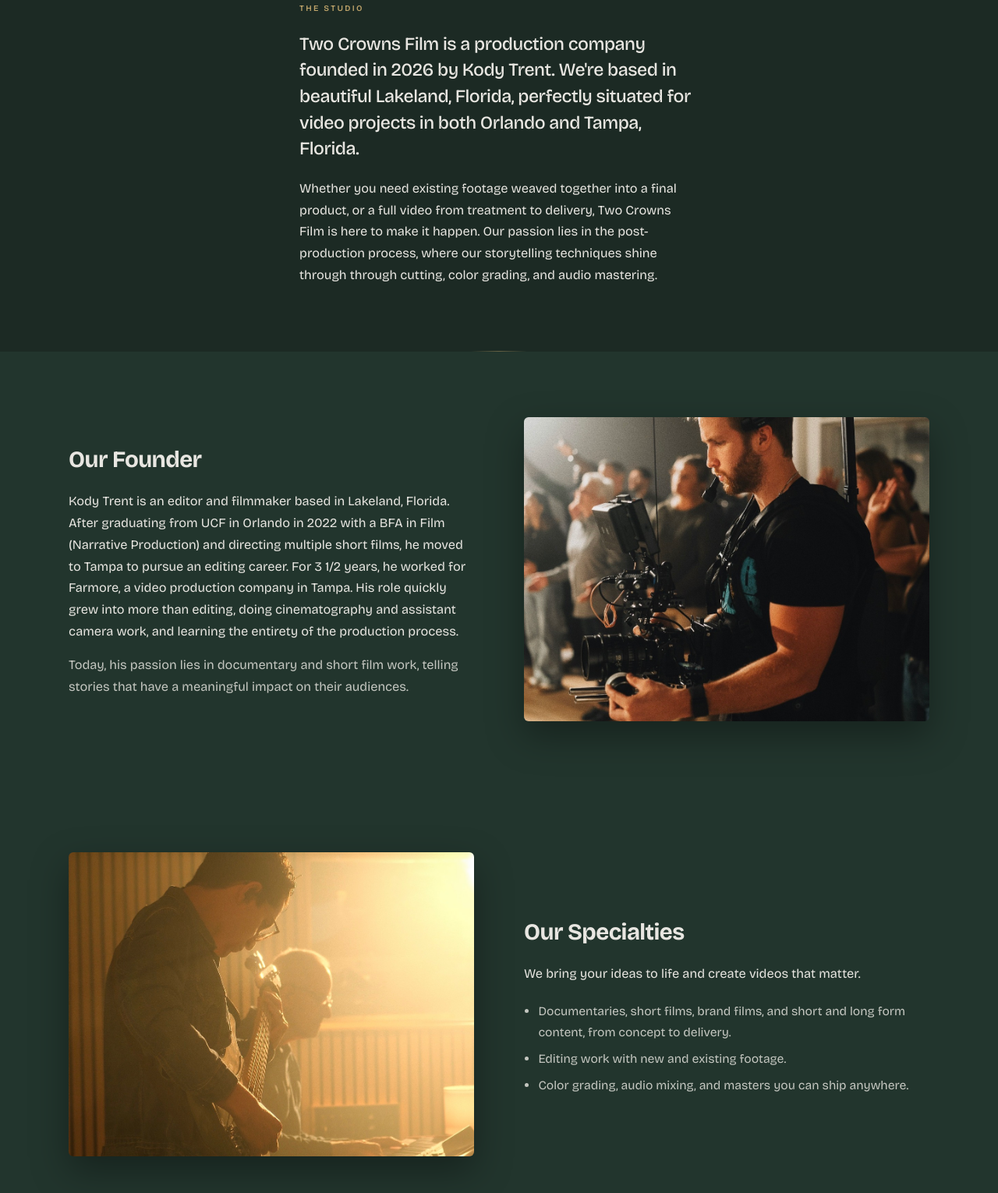
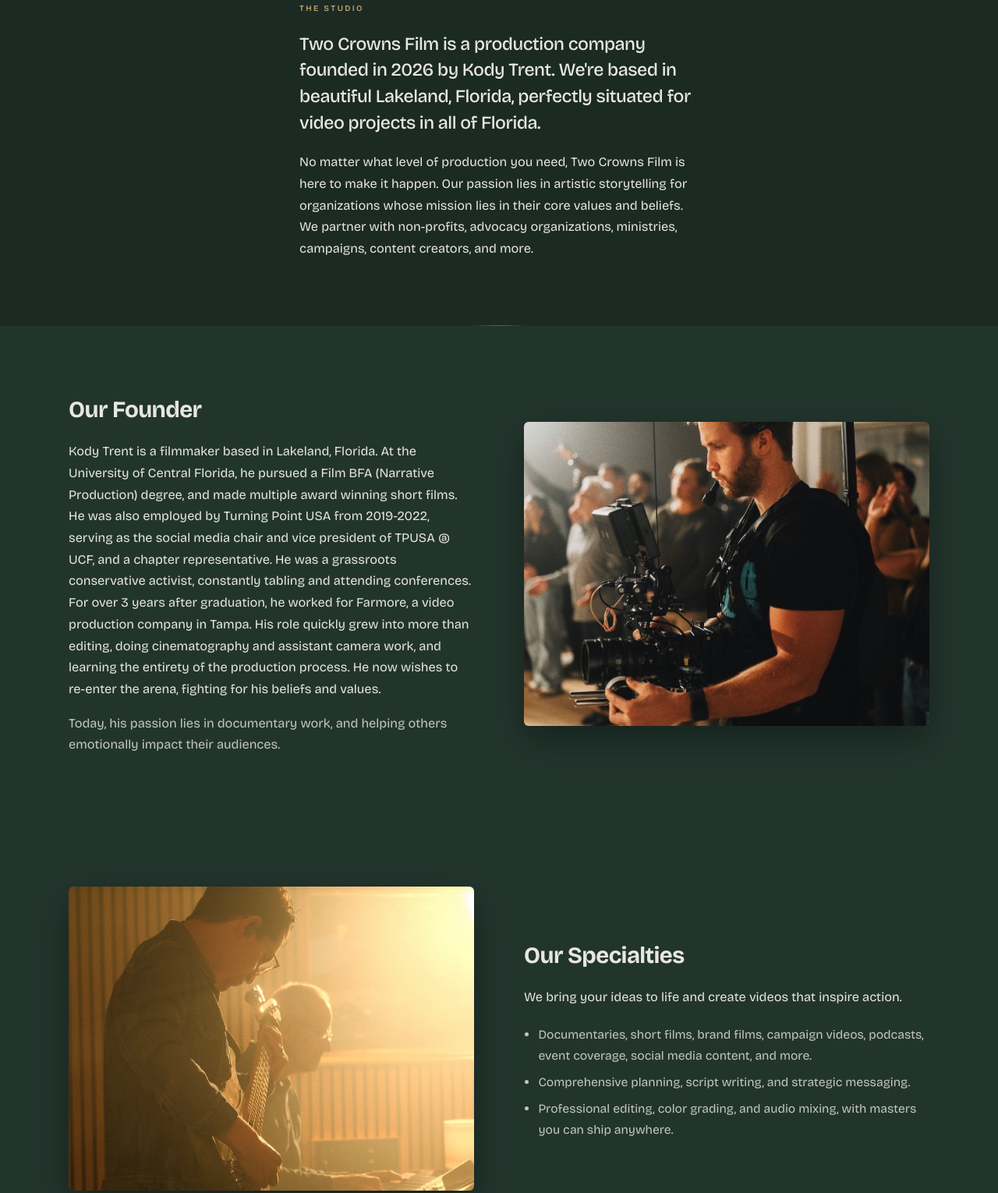
Before and after one commit to Kody2C/twocrownsfilm-website, a website built with Vite: page about/index.html in a window 1280 px wide. Shown: the part 657-2187 px from the top of the page at 78% size. Built offline with nearby package versions, Linux system fonts and the light colour scheme; no server answers.

Commit message:
Revise company description in about page
Updated the description of the company to emphasize its focus on helping mission-driven organizations tell cinematic stories.

```diff
--- a/about/index.html
+++ b/about/index.html
@@ -4,7 +4,7 @@
   <meta charset="UTF-8" />
   <meta name="viewport" content="width=device-width, initial-scale=1.0" />
   <title>About — Two Crowns Film</title>
-  <meta name="description" content="Learn about Two Crowns Film — private film and video production with a story-first approach." />
+  <meta name="description" content="Learn about Two Crowns Film — helping mission-focused organizations tell cinematic stories." />
   <link rel="icon" href="../favicon.ico" sizes="any" />
   <link rel="icon" type="image/png" href="../favicon.png" sizes="32x32" />
   <link rel="apple-touch-icon" href="../favicon.png" />
@@ -66,11 +66,10 @@
     <div class="aboutpg-wrap">
       <p id="aboutpg-studio" class="aboutpg-eyebrow">The studio</p>
       <p class="aboutpg-lead">
-        Two Crowns Film is a production company founded in 2026 by Kody Trent. We're based in beautiful Lakeland, Florida, perfectly situated for video projects in both
-        Orlando and Tampa, Florida.
+        Two Crowns Film is a production company founded in 2026 by Kody Trent. We're based in beautiful Lakeland, Florida, perfectly situated for video projects in all of Florida.
       </p>
       <p class="aboutpg-body">
-        Whether you need existing footage weaved together into a final product, or a full video from treatment to delivery, Two Crowns Film is here to make it happen. Our passion lies in the post-production process, where our storytelling techniques shine through through cutting, color grading, and audio mastering.
+        No matter what level of production you need, Two Crowns Film is here to make it happen. Our passion lies in artistic storytelling for organizations whose mission lies in their core values and beliefs. We partner with non-profits, advocacy organizations, ministries, campaigns, content creators, and more.
       </p>
     </div>
   </section>
@@ -92,10 +91,10 @@
       <div class="aboutpg-split__text">
         <h2 id="aboutpg-approach" class="aboutpg-h2">Our Founder</h2>
         <p class="aboutpg-body">
-          Kody Trent is an editor and filmmaker based in Lakeland, Florida. After graduating from UCF in Orlando in 2022 with a BFA in Film (Narrative Production) and directing multiple short films, he moved to Tampa to pursue an editing career. For 3 1/2 years, he worked for Farmore, a video production company in Tampa. His role quickly grew into more than editing, doing cinematography and assistant camera work, and learning the entirety of the production process.
+          Kody Trent is a filmmaker based in Lakeland, Florida. At the University of Central Florida, he pursued a Film BFA (Narrative Production) degree, and made multiple award winning short films. He was also employed by Turning Point USA from 2019-2022, serving as the social media chair and vice president of TPUSA @ UCF, and a chapter representative. He was a grassroots conservative activist, constantly tabling and attending conferences. For over 3 years after graduation, he worked for Farmore, a video production company in Tampa. His role quickly grew into more than editing, doing cinematography and assistant camera work, and learning the entirety of the production process. He now wishes to re-enter the arena, fighting for his beliefs and values.
         </p>
         <p class="aboutpg-body aboutpg-body--muted">
-          Today, his passion lies in documentary and short film work, telling stories that have a meaningful impact on their audiences.
+          Today, his passion lies in documentary work, and helping others emotionally impact their audiences.
         </p>
       </div>
     </div>
@@ -116,12 +115,12 @@
       <div class="aboutpg-split__text">
         <h2 id="aboutpg-collab" class="aboutpg-h2">Our Specialties</h2>
         <p class="aboutpg-body">
-          We bring your ideas to life and create videos that matter.
+          We bring your ideas to life and create videos that inspire action.
         </p>
         <ul class="aboutpg-bullets">
-          <li>Documentaries, short films, brand films, and short and long form content, from concept to delivery.</li>
-          <li>Editing work with new and existing footage.</li>
-          <li>Color grading, audio mixing, and masters you can ship anywhere.</li>
+          <li>Documentaries, short films, brand films, campaign videos, podcasts, event coverage, social media content, and more.</li>
+          <li>Comprehensive planning, script writing, and strategic messaging.</li>
+          <li>Professional editing, color grading, and audio mixing, with masters you can ship anywhere.</li>
         </ul>
       </div>
     </div>
```
